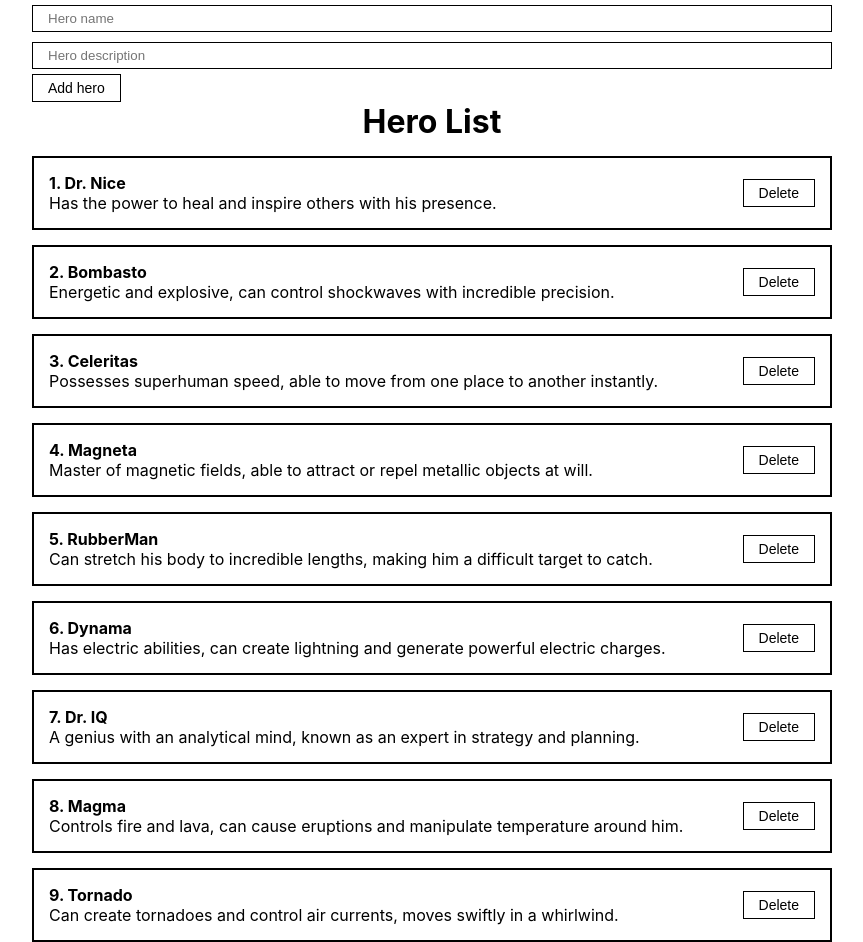
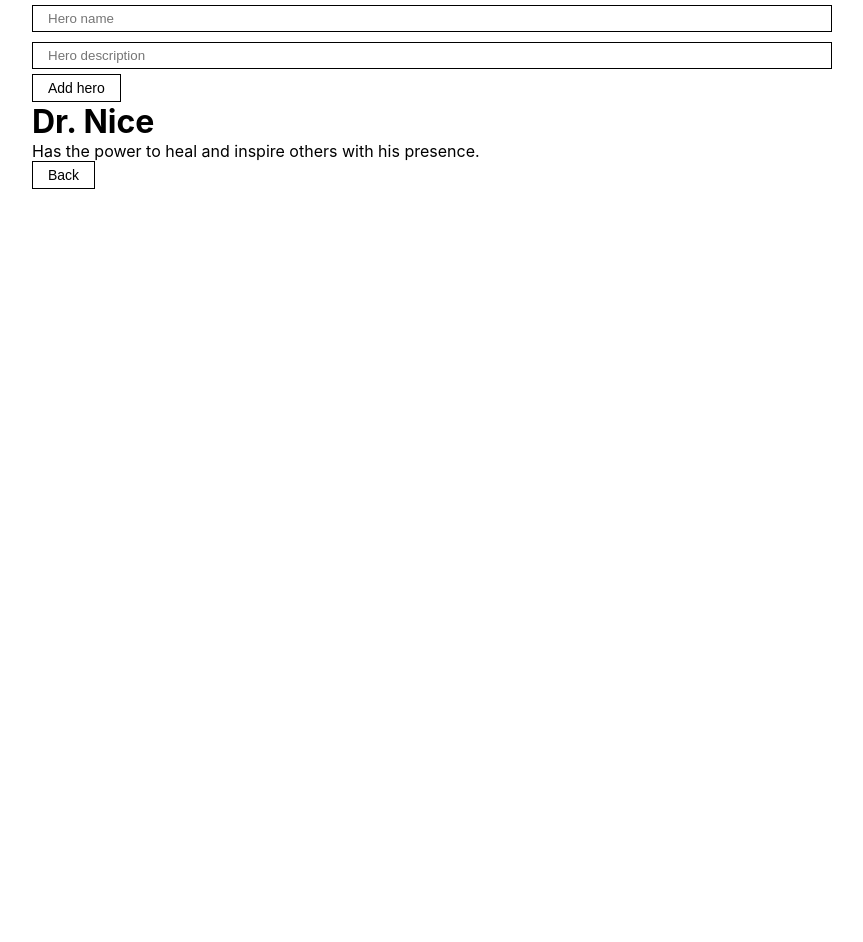
Before and after one commit to YaroslavOkrema/hero-list, a React (Create React App) app: page /hero/1 in a window 1280 px wide. Shown: the whole page, without its empty margins (208-1071 px from the left). After the commit the page ends 800 px from the top, so only its background shows below. Built offline with nearby package versions, Linux system fonts and the light colour scheme; the HTML template or start-up script is replaced by a standard one.

Commit message:
feat: add routes

```diff
--- a/package.json
+++ b/package.json
@@ -12,6 +12,7 @@
     "@types/react-dom": "^18.3.1",
     "react": "^18.3.1",
     "react-dom": "^18.3.1",
+    "react-router-dom": "^6.28.0",
     "react-scripts": "5.0.1",
     "react-transition-group": "^4.4.5",
     "typescript": "^4.9.5",
--- a/src/App.tsx
+++ b/src/App.tsx
@@ -1,8 +1,11 @@
-import React, {useState} from 'react';
+import React, { useState } from 'react';
+import { BrowserRouter as Router, Route, Routes } from 'react-router-dom'; // імпортуємо маршрутизацію
 import './App.css';
 import HeroList from "./components/HeroList/HeroList";
-import {Hero} from "./interfaces";
+import { Hero } from "./interfaces";
 import HeroForm from "./components/HeroForm/HeroForm";
+import HeroInfo from "./components/HeroInfo/HeroInfo";
+
 
 function App() {
     const [heroes, setHeroes] = useState<Hero[]>([
@@ -11,10 +14,6 @@ function App() {
         { id: 3, name: 'Celeritas', description: 'Possesses superhuman speed, able to move from one place to another instantly.' },
         { id: 4, name: 'Magneta', description: 'Master of magnetic fields, able to attract or repel metallic objects at will.' },
         { id: 5, name: 'RubberMan', description: 'Can stretch his body to incredible lengths, making him a difficult target to catch.' },
-        { id: 6, name: 'Dynama', description: 'Has electric abilities, can create lightning and generate powerful electric charges.' },
-        { id: 7, name: 'Dr. IQ', description: 'A genius with an analytical mind, known as an expert in strategy and planning.' },
-        { id: 8, name: 'Magma', description: 'Controls fire and lava, can cause eruptions and manipulate temperature around him.' },
-        { id: 9, name: 'Tornado', description: 'Can create tornadoes and control air currents, moves swiftly in a whirlwind.' }
     ]);
 
     const addHero = (newHero: Hero) => {
@@ -26,13 +25,15 @@ function App() {
     }
 
     return (
-        <div className="App">
-            <HeroForm add={addHero}/>
-            {heroes.length
-                ? <HeroList remove={removeHero} heroes={heroes}/>
-                : <h1 className="hero__empty">Heroes not found</h1>
-            }
-        </div>
+        <Router>
+            <div className="App">
+                <HeroForm add={addHero}/>
+                <Routes>
+                    <Route path="/" element={heroes.length ? <HeroList remove={removeHero} heroes={heroes}/> : <h1 className="hero__empty">Heroes not found</h1>} />
+                    <Route path="/hero/:id" element={<HeroInfo heroes={heroes} />} />
+                </Routes>
+            </div>
+        </Router>
     );
 }
 
--- /dev/null
+++ b/src/components/HeroInfo/HeroInfo.tsx
@@ -0,0 +1,24 @@
+import React from 'react';
+import {useNavigate, useParams} from "react-router-dom";
+import {HeroInfoProps} from "../../interfaces";
+
+
+const HeroInfo: React.FC<HeroInfoProps> = ({heroes}) => {
+    const {id} = useParams();
+    const hero = heroes.find(h => h.id === parseInt(id!));
+    const navigate = useNavigate();
+
+    const handleBack = () => {
+        navigate('/');
+    }
+
+    return (
+        <div>
+            <h1>{hero?.name}</h1>
+            <p>{hero?.description}</p>
+            <button className="hero__btn" onClick={handleBack}>Back</button>
+        </div>
+    );
+};
+
+export default HeroInfo;
--- a/src/components/HeroItem/HeroItem.tsx
+++ b/src/components/HeroItem/HeroItem.tsx
@@ -1,8 +1,15 @@
 import React from 'react';
 import {HeroItemProps} from "../../interfaces";
 import './HeroItem.css'
+import {useNavigate} from "react-router-dom";
 
 const HeroItem: React.FC<HeroItemProps> = ({hero, number, remove}) => {
+    const navigate = useNavigate();
+
+    const handleOpen = () => {
+        navigate(`/hero/${hero.id}`);
+    }
+
     return (
         <div className="hero">
             <div className="hero__content">
@@ -11,7 +18,10 @@ const HeroItem: React.FC<HeroItemProps> = ({hero, number, remove}) => {
                     {hero.description}
                 </div>
             </div>
-            <button onClick={() => remove(hero)} className="hero__btn">Delete</button>
+            <div className="buttons">
+                <button onClick={handleOpen} className="hero__btn">Open</button>
+                <button onClick={() => remove(hero)} className="hero__btn">Delete</button>
+            </div>
         </div>
     );
 };
--- a/src/interfaces/index.ts
+++ b/src/interfaces/index.ts
@@ -18,3 +18,7 @@ export interface HeroItemProps {
 export interface HeroFormProps {
     add: (newHero: Hero) => void;
 }
+
+export interface HeroInfoProps {
+    heroes: Hero[];
+}
```
Also changed, not shown: 1 other file (tests, documents, lock files or other folders).
